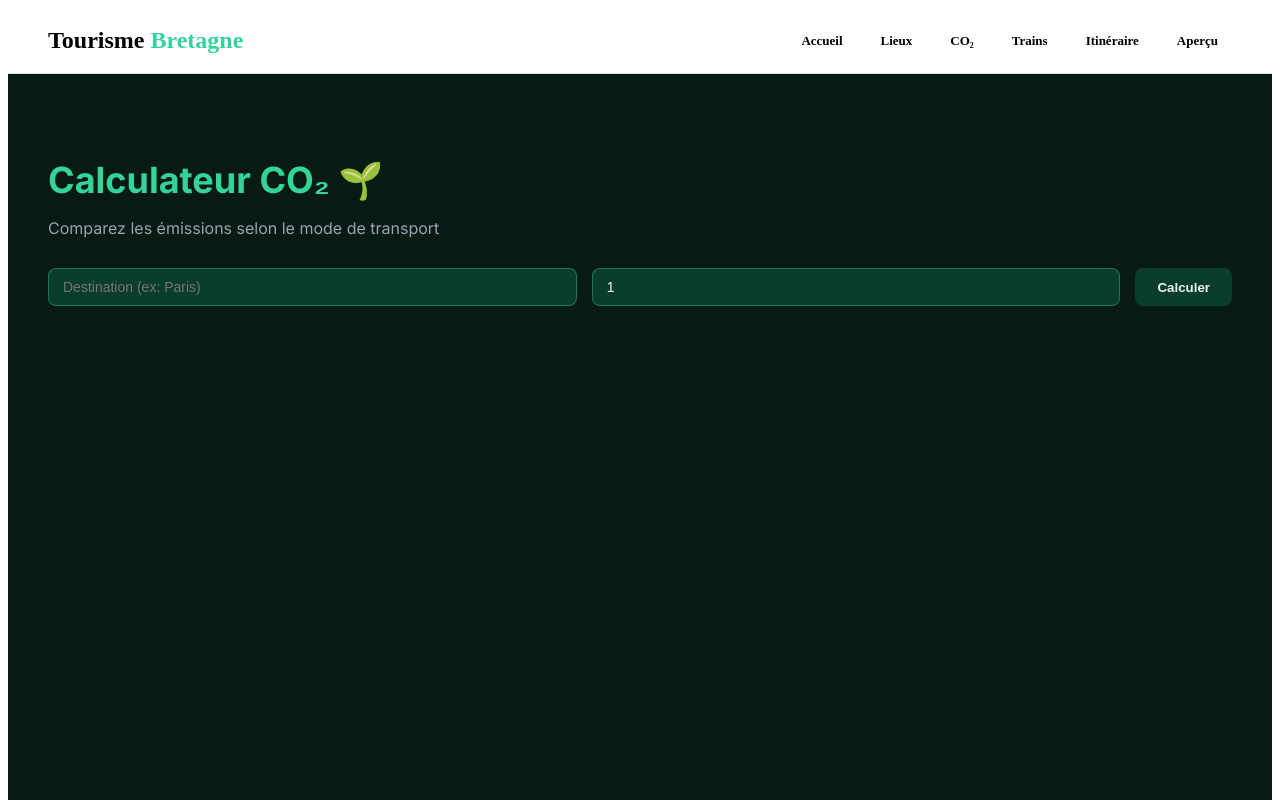
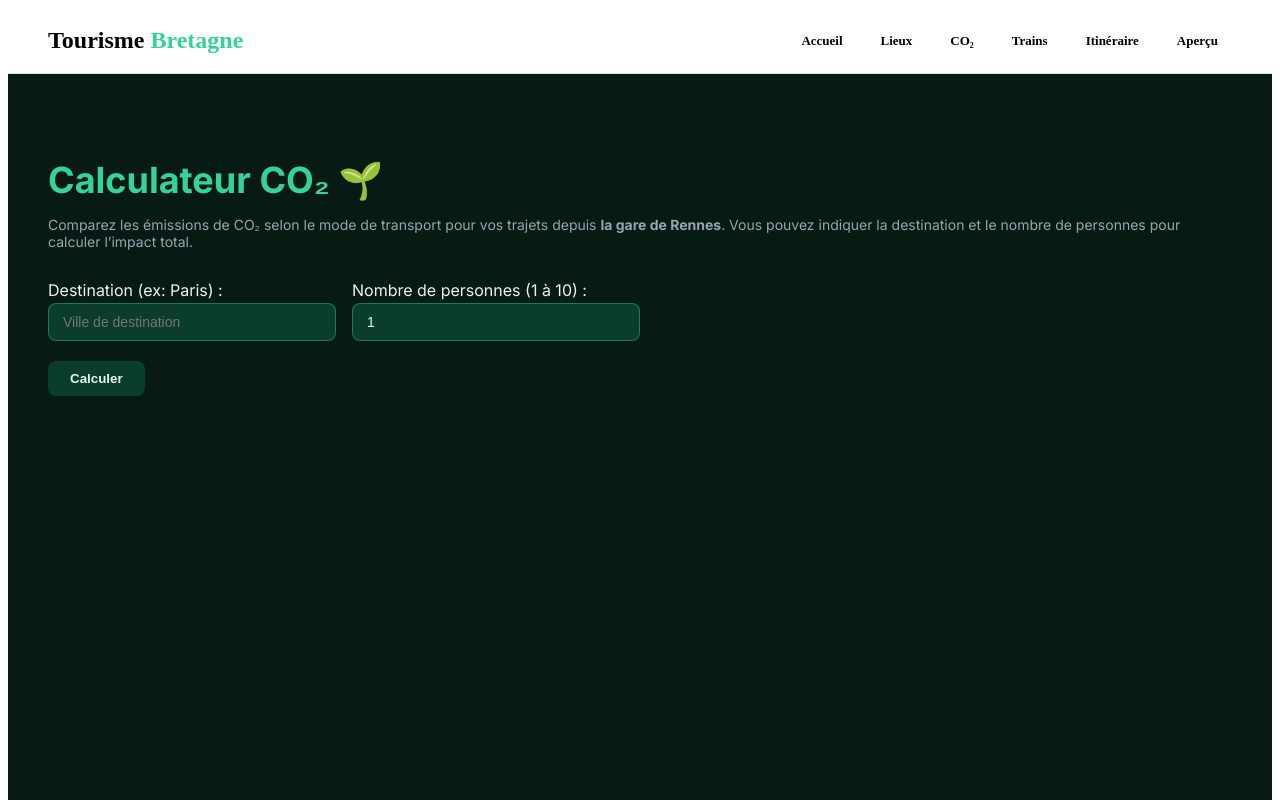
Before and after one commit to elaakkkk/front_projet_SI, an Angular app: page /co2 in a window 1280 px wide. Shown: the top 800 px of the page. Built offline with nearby package versions, Linux system fonts and the light colour scheme.

Commit message:
co2 plus jolie

```diff
--- a/src/app/co2/co2.html
+++ b/src/app/co2/co2.html
@@ -1,18 +1,33 @@
 <app-navbar></app-navbar>
+
 <div class="co2-container">
   <h1>Calculateur CO₂ 🌱</h1>
-  <p>Comparez les émissions selon le mode de transport</p>
+  <p>
+    Comparez les émissions de CO₂ selon le mode de transport pour vos trajets depuis
+    <strong>la gare de Rennes</strong>. Vous pouvez indiquer la destination et le nombre
+    de personnes pour calculer l’impact total.
+  </p>
 
   <div class="form">
-    <input type="text" [(ngModel)]="destination" placeholder="Destination (ex: Paris)" />
-    <input type="number" [(ngModel)]="nbPersonnes" min="1" max="10" />
-    <button class="btn primary" (click)="calculate()">Calculer</button>
+    <div class="card-input">
+        <label for="input-destination">Destination (ex: Paris) :</label>
+        <input type="text" [(ngModel)]="destination" placeholder="Ville de destination" name="input-destination" />
+    </div>
+    <div class="card-input">
+        <label for="input-nbPersonnes">Nombre de personnes (1 à 10) :</label>
+        <input type="number" [(ngModel)]="nbPersonnes" min="1" max="10" name="input-nbPersonnes" />
+    </div>
+ </div>
+<div class="actions">
+      <button class="btn primary" (click)="calculate()">Calculer</button>
+
   </div>
 
   <div class="error" *ngIf="errorMessage">{{ errorMessage }}</div>
 
   <div class="results" *ngIf="result">
     <h2>Résultats pour {{ result.destination }} ({{ result.nb_personnes }} personne{{ result.nb_personnes > 1 ? 's' : '' }})</h2>
+
     <ul>
       <li>Train 🚆 : {{ result.emissions.train.co2_kg | number:'1.0-2' }} kg CO₂</li>
       <li>Voiture 🚗 : {{ result.emissions.voiture.co2_kg | number:'1.0-2' }} kg CO₂</li>
@@ -21,5 +36,10 @@
 
     <p><strong>Économie CO₂ si train vs voiture :</strong> {{ result.economie_train_vs_voiture_kg | number:'1.0-2' }} kg</p>
     <p><em>{{ result.equivalent }}</em></p>
+
+    <!-- <p class="note">
+      ⚠️ Les valeurs sont estimées à partir des données ADEME - Base Carbone.
+      Le calcul est basé sur le trajet depuis Rennes pour le nombre de personnes indiqué.
+    </p> -->
   </div>
 </div>
--- a/src/app/co2/co2.scss
+++ b/src/app/co2/co2.scss
@@ -3,7 +3,7 @@
   color: #e8f5f1;
   min-height: 100vh;
   padding: 60px 40px;
-  font-family: 'Inter', sans-serif; // tu peux changer la font globale
+  font-family: 'Inter', sans-serif;
 
   h1 {
     font-size: 36px;
@@ -14,24 +14,33 @@
 
   p {
     color: #9ca3af;
+    font-size: 14px;
     margin-bottom: 30px;
   }
 
   .form {
     display: flex;
-    flex-wrap: wrap;
-    gap: 15px;
+    // flex-wrap: wrap;
+    gap: 1rem;
+    width: 50%;
     margin-bottom: 20px;
+
+    .card-input{
+        display: flex;
+        flex-direction: column;
+        gap: 0.2rem;
+        width: 50%;
+    }
 
     input[type="text"],
     input[type="number"] {
+      flex: 1;
       padding: 10px 14px;
       border-radius: 8px;
       border: 1px solid rgba(52, 211, 153, 0.4);
       background: #0b3d2e;
       color: #e8f5f1;
       font-size: 14px;
-      flex: 1 1 200px;
 
       &:focus {
         outline: none;
@@ -39,6 +48,7 @@
       }
     }
 
+}
 .btn {
   padding: 10px 22px;
   border-radius: 8px;
@@ -52,7 +62,6 @@
   &:hover {
     background: #34d399;
     color: #071a14;
-      }
   }
 }
 
--- a/src/app/home/home.html
+++ b/src/app/home/home.html
@@ -65,7 +65,7 @@
       <p>Consultez les départs depuis Rennes.</p>
     </div>
 
-    <div class="feature" (click)="goTo('/carbone')">
+    <div class="feature" (click)="goTo('/co2')">
       <h3>Calculateur CO₂ 🌱</h3>
       <p>Comparez les émissions carbone train / voiture / avion.</p>
     </div>
```
Lines whose indentation alone changed are shown as unchanged.
